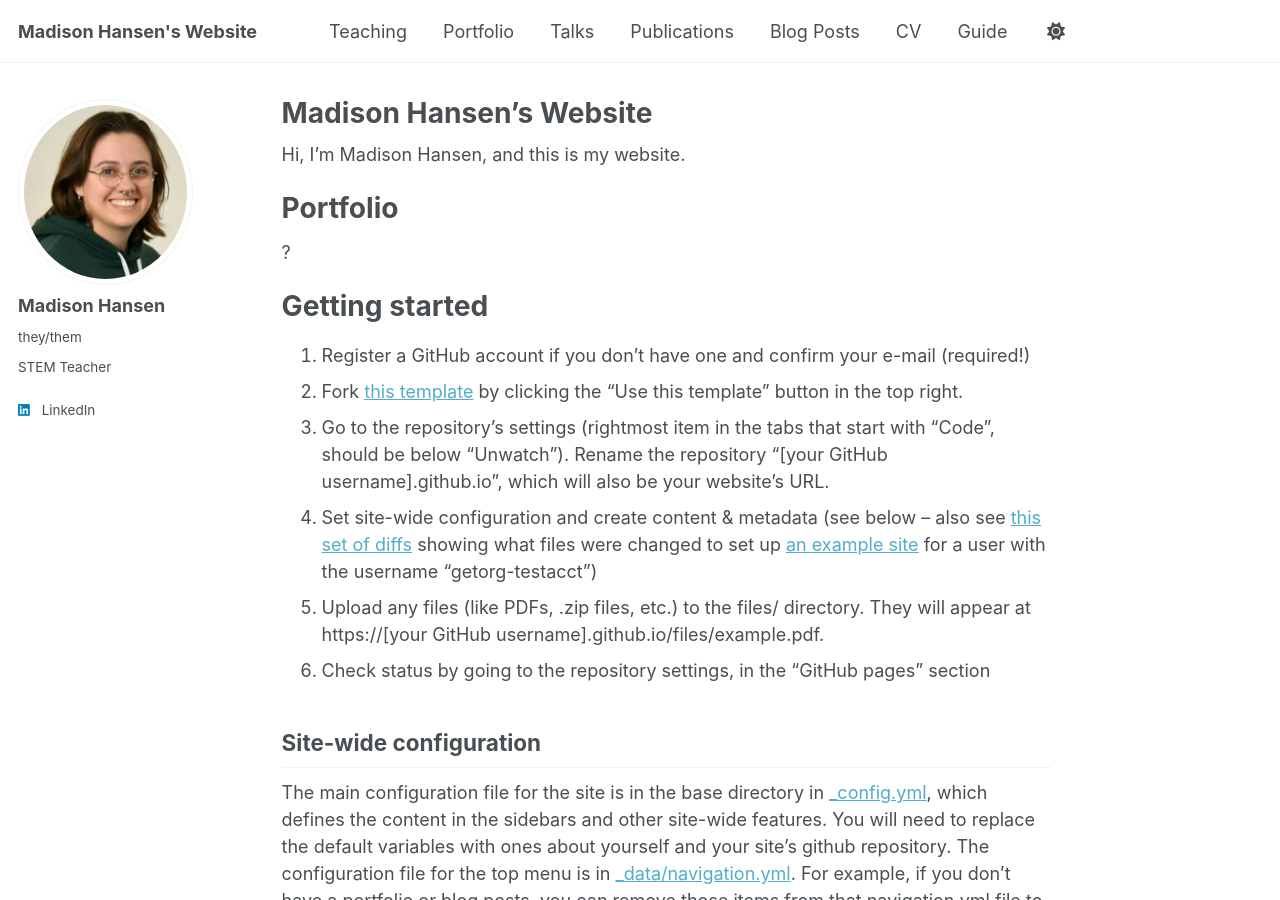
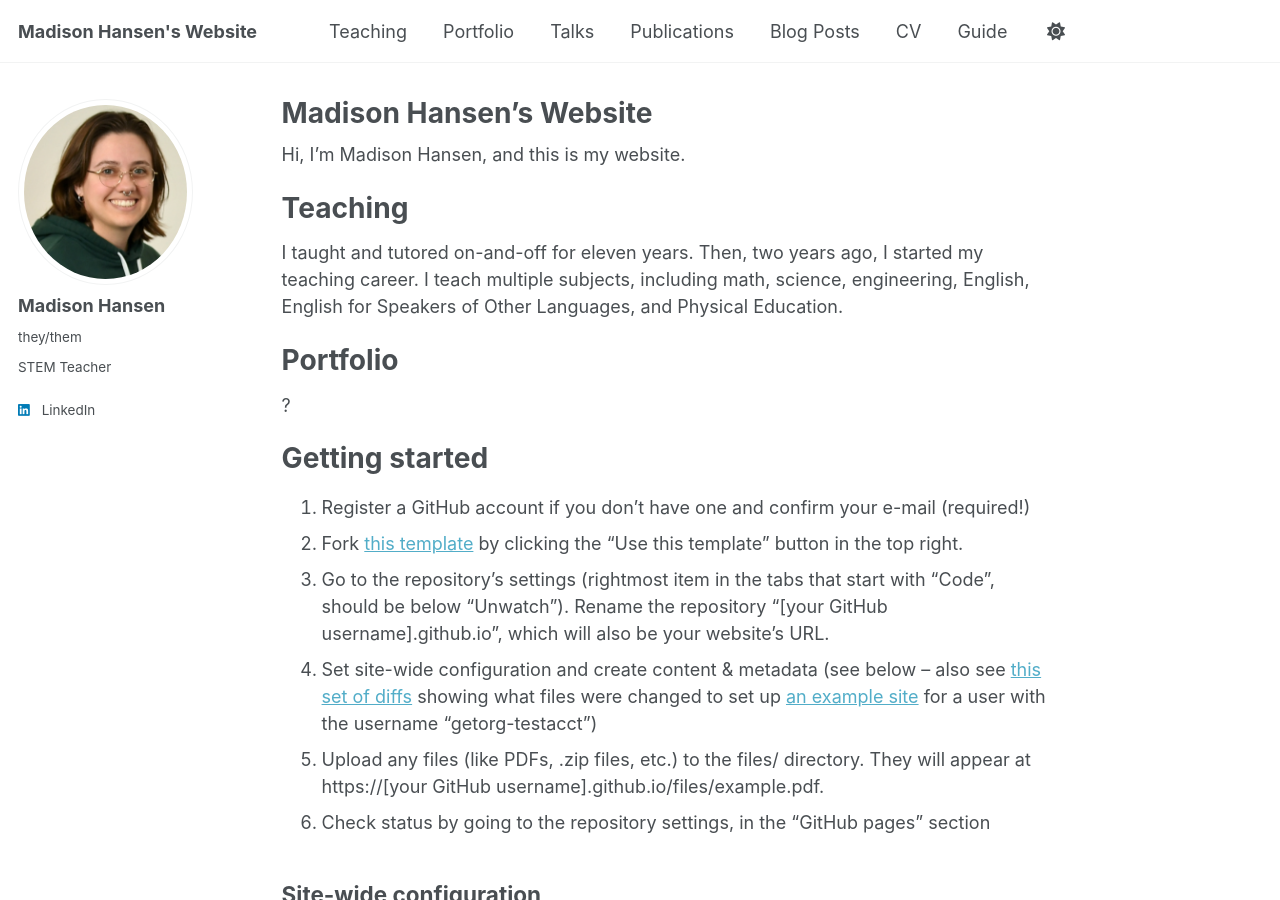
Before and after one commit to hansen-teaching/hansen-teaching.github.io, a Jekyll site: the page built from _pages/about.md, in a window 1280 px wide and 900 px high. Built offline with Jekyll 4.4.1, drawn with Linux system fonts in a browser that asks for light colours.

Commit message:
Update about.md

```diff
--- a/_pages/about.md
+++ b/_pages/about.md
@@ -8,6 +8,10 @@ redirect_from:
 ---
 
 Hi, I'm Madison Hansen, and this is my website.
+
+Teaching
+======
+I taught and tutored on-and-off for eleven years. Then, two years ago, I started my teaching career. I teach multiple subjects, including math, science, engineering, English, English for Speakers of Other Languages, and Physical Education.
 
 Portfolio
 ======
```
